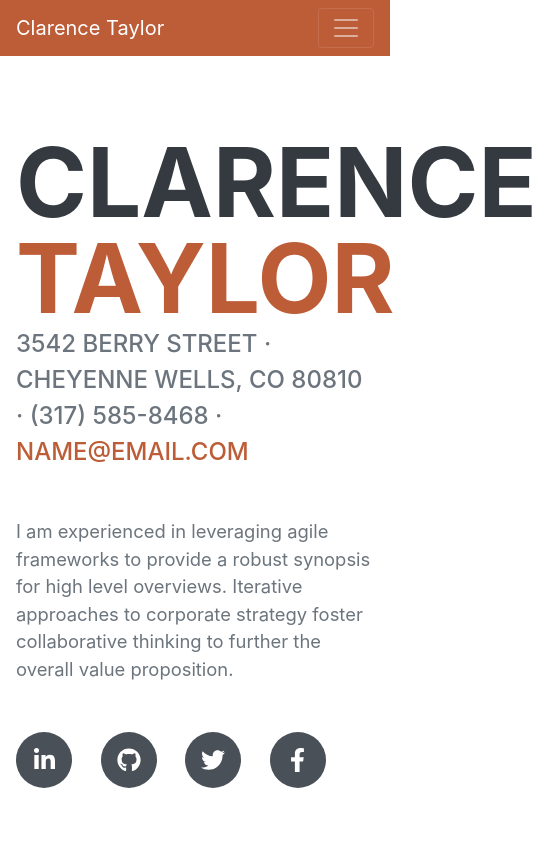
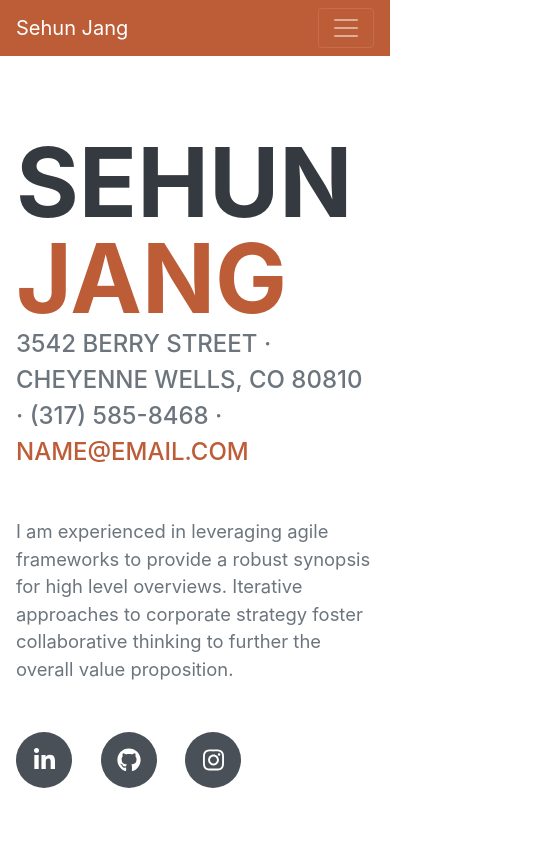
Before and after one commit to sehun4239/sehun4239.github.io, a plain HTML site: page index.html in a window 390 px wide. Shown: the top 844 px of the page, 537 px wide, since content can reach past the window. Drawn offline with nearby package versions, Linux system fonts and the light colour scheme; a web font is replaced by a local one.

Commit message:
Update my info

```diff
--- a/index.html
+++ b/index.html
@@ -5,7 +5,7 @@
         <meta name="viewport" content="width=device-width, initial-scale=1, shrink-to-fit=no" />
         <meta name="description" content="" />
         <meta name="author" content="" />
-        <title>Resume - Start Bootstrap Theme</title>
+        <title>Sehun's page</title>
         <link rel="icon" type="image/x-icon" href="assets/img/favicon.ico" />
         <!-- Font Awesome icons (free version)-->
         <script src="https://use.fontawesome.com/releases/v5.13.0/js/all.js" crossorigin="anonymous"></script>
@@ -19,7 +19,7 @@
         <!-- Navigation-->
         <nav class="navbar navbar-expand-lg navbar-dark bg-primary fixed-top" id="sideNav">
             <a class="navbar-brand js-scroll-trigger" href="#page-top">
-                <span class="d-block d-lg-none">Clarence Taylor</span>
+                <span class="d-block d-lg-none">Sehun Jang</span>
                 <span class="d-none d-lg-block"><img class="img-fluid img-profile rounded-circle mx-auto mb-2" src="assets/img/profile.jpg" alt="" /></span>
             </a>
             <button class="navbar-toggler" type="button" data-toggle="collapse" data-target="#navbarSupportedContent" aria-controls="navbarSupportedContent" aria-expanded="false" aria-label="Toggle navigation"><span class="navbar-toggler-icon"></span></button>
@@ -40,8 +40,8 @@
             <section class="resume-section" id="about">
                 <div class="resume-section-content">
                     <h1 class="mb-0">
-                        Clarence
-                        <span class="text-primary">Taylor</span>
+                        Sehun
+                        <span class="text-primary">Jang</span>
                     </h1>
                     <div class="subheading mb-5">
                         3542 Berry Street · Cheyenne Wells, CO 80810 · (317) 585-8468 ·
@@ -50,9 +50,8 @@
                     <p class="lead mb-5">I am experienced in leveraging agile frameworks to provide a robust synopsis for high level overviews. Iterative approaches to corporate strategy foster collaborative thinking to further the overall value proposition.</p>
                     <div class="social-icons">
                         <a class="social-icon" href="#"><i class="fab fa-linkedin-in"></i></a>
-                        <a class="social-icon" href="#"><i class="fab fa-github"></i></a>
-                        <a class="social-icon" href="#"><i class="fab fa-twitter"></i></a>
-                        <a class="social-icon" href="#"><i class="fab fa-facebook-f"></i></a>
+                        <a class="social-icon" href="https://github.com/sehun4239" target="_blank"><i class="fab fa-github"></i></a>
+                        <a class="social-icon" href="#"><i class="fab fa-instagram"></i></a>
                     </div>
                 </div>
             </section>
```
